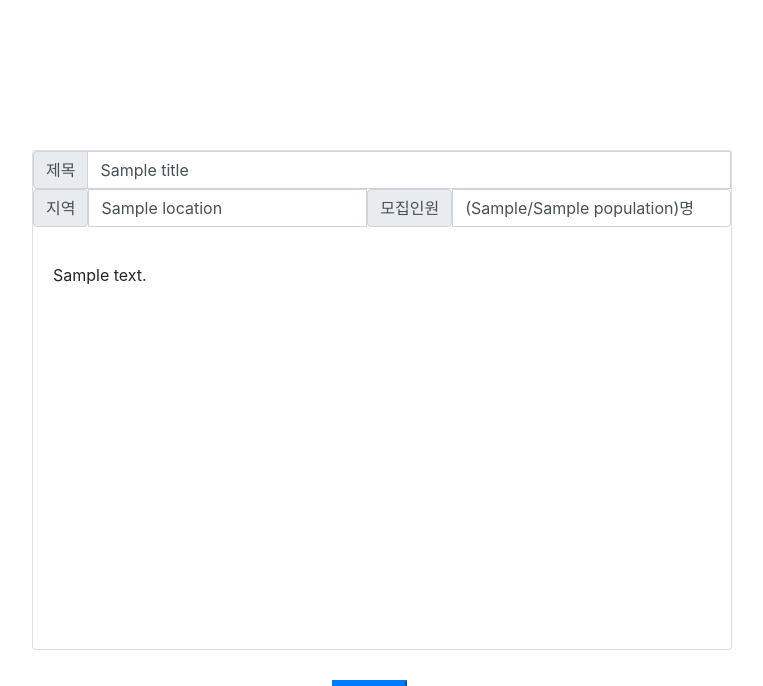
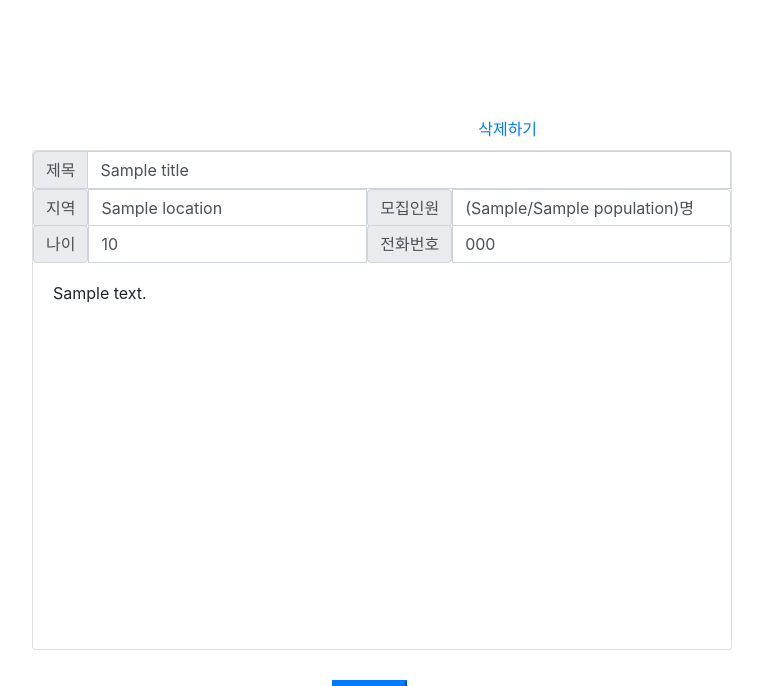
Before and after one commit to chw-owo/ChildCare, a Flask app: template templates/detail.html in a window 1280 px wide. Shown: the top 686 px of the page, without its empty margins (418-1181 px from the left). Run offline with Flask 2, Linux system fonts and the light colour scheme; the template is opened without the code that fills it: most values are stand-ins (such as "Sample title", 1, 10 or a date in 2020); some libraries are stand-ins or nearby versions.

Commit message:
상세페이지 수정
삭제하기 버튼 추가, 나이, 전화번호 표시 추가

```diff
--- a/templates/detail.html
+++ b/templates/detail.html
@@ -34,10 +34,20 @@
             margin-top: 30px;
             margin-left: 750px;
         }
+        .input-group {
+            height: 20%;
+        }
+        .btn-link {
+            position: absolute;
+            margin-left: 69%;
+            top: 110px;
+        }
     </style>
 </head>
 
 <body>
+
+<button type="button" class="btn btn-link">삭제하기</button>
 <div class="card">
     <div class="input-group">
         <div class="input-group-prepend">
@@ -55,8 +65,19 @@
             <span class="form-control">({{cur_cnt}}/{{population}})명</span>
 
         </div>
+        <div class="input-group mb-3">
+            <div>
+                <span class="input-group-text" id="basic-addon4">나이</span>
+            </div>
+            <span class="form-control">{{age}}</span>
+            <div>
+                <span class="input-group-text" id="basic-addon5">전화번호</span>
+            </div>
+            <span class="form-control">{{phone}}</span>
+
+        </div>
         <div class="card-body">
-            <p class="card-text">{{desc}}</p>
+            <p class="card-text">{{details}}</p>
         </div>
     </div>
 </div>
```
